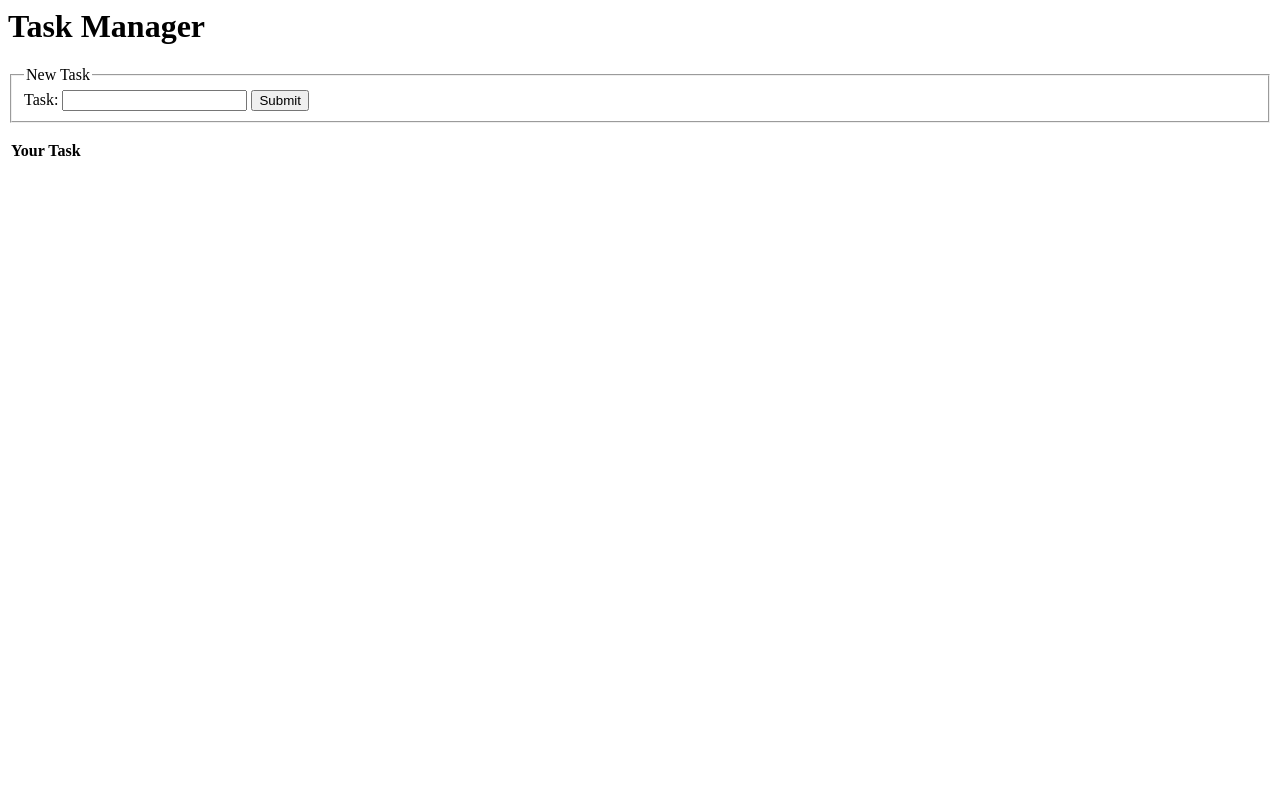
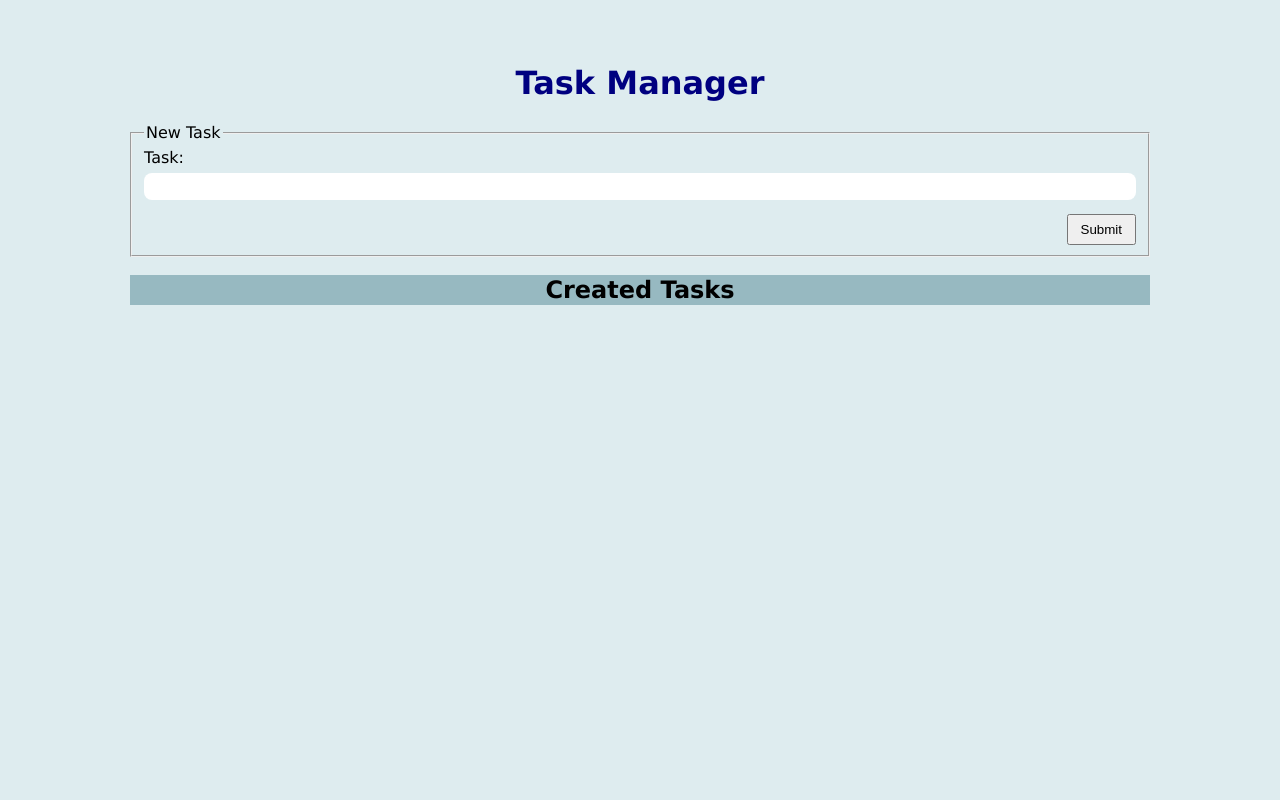
Before and after one commit to ivanfilho21/PHP_Tests, a PHP site: page /tasks.php in a window 1280 px wide. Run offline with PHP 8.4, Linux system fonts and the light colour scheme; lists and menus that the app fills with data are empty.

Commit message:
Added css stylesheet.

```diff
--- /dev/null
+++ b/tasks/style.css
@@ -0,0 +1,54 @@
+body
+{
+	font-family: "Segoe UI Semibold", Verdana, Sans-serif;
+	margin: 5% auto;
+	width: 80%;
+	background-color: #deecef;
+}
+
+h1
+{
+	color: navy;
+	text-align: center;
+	font-weight: bold;
+}
+
+label
+{
+	display: block;
+}
+
+input[type=text],
+textarea
+{
+	width: 100%;
+	border: 0px;
+	margin: 6px auto;
+	padding: 6px;
+	border-radius: 8px;
+
+}
+
+input[type=submit]
+{
+	float: right;
+	clear: both;
+	padding: 6px 12px 6px 12px;
+	margin: 8px 0 0 0;
+}
+
+table
+{
+	width: 100%;
+}
+
+table th
+{
+	font-size: 24px;
+	background-color: #97b9c1;
+}
+
+table td
+{
+	border-bottom: 1px solid #333333;
+}
--- a/tasks/tasks.php
+++ b/tasks/tasks.php
@@ -2,6 +2,7 @@
 <html>
 	<head>
 		<title>Task Manager</title>
+		<link rel="stylesheet" type="text/css" href="style.css">
 	</head>
 
 	<body>
@@ -35,7 +36,7 @@
 
 		<table>
 			<tr>
-				<th>Your Task</th>
+				<th>Created Tasks</th>
 			</tr>
 
 			<?php foreach ($task_list as $task) : ?>
```
